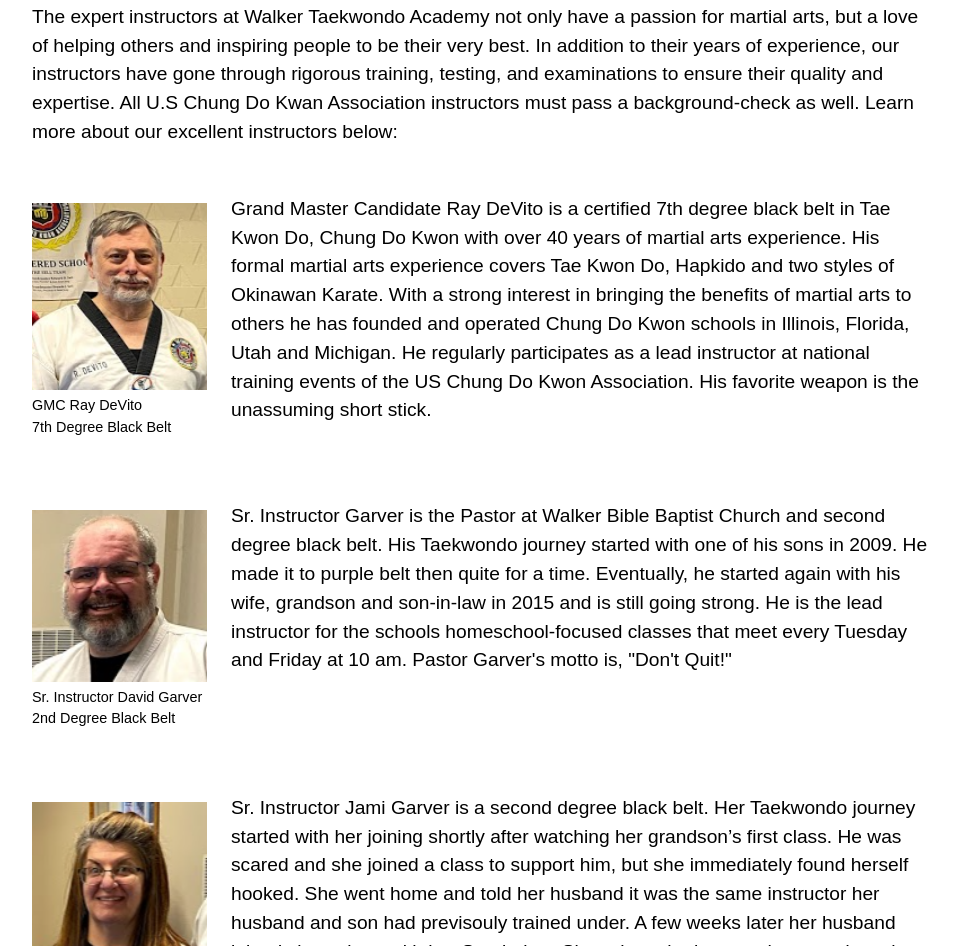
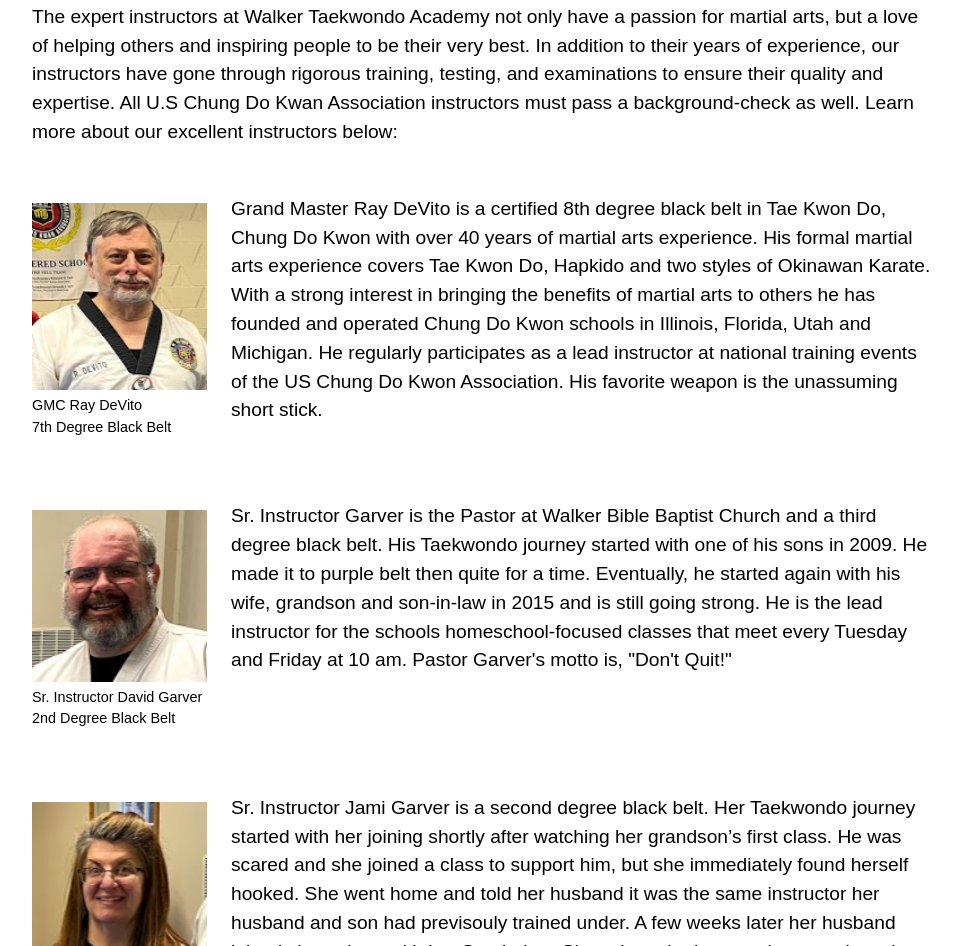
Before and after one commit to mallen13/walker-tkd, a website with bundled scripts: page front-end/about.html in a window 1280 px wide. Shown: the part 975-1921 px from the top of the page, without its empty margins (158-1116 px from the left). Built offline with nearby package versions, Linux system fonts and the light colour scheme; a web font is replaced by a local one.

Commit message:
updated text on about-me page

```diff
--- a/front-end/about.html
+++ b/front-end/about.html
@@ -98,7 +98,6 @@
          <a href='about.html' class='menuLink'>About</a>
          <a href='frequently-asked-questions.html' class='menuLink'>FAQs</a>
          <a href='store.html' class='menuLink'>Store</a>
-         <a href='tournament.html' class='menuLink'>Tournament</a>
 
          <!--expand to show more-->
          <button id='navMenuBtn' class='menuLink navMenuBtn flex flexRow'>
@@ -157,7 +156,7 @@
                <img src='assets/masterDevito.png' alt='Grand Master Candidate Ray DeVito' class='instructorImg'/>
                <div class='instructorImgText'>GMC Ray DeVito<br /> 7th Degree Black Belt</div>
             </div>
-            <p>Grand Master Candidate Ray DeVito is a certified 7th degree black belt in Tae Kwon Do,
+            <p>Grand Master Ray DeVito is a certified 8th degree black belt in Tae Kwon Do,
                Chung Do Kwon with over 40 years of martial arts experience. His formal martial arts experience covers Tae Kwon Do,
                Hapkido and two styles of Okinawan Karate. With a strong interest in bringing the benefits of martial arts to others he has founded and operated Chung Do Kwon schools in Illinois,
                Florida, Utah and Michigan.  He regularly participates as a lead instructor at national training events of the US Chung Do Kwon Association.
@@ -171,7 +170,7 @@
                <img src='assets/instructorGarver.png' alt='Pastor David Garver' class='instructorImg'/>
                <div class='instructorImgText'>Sr. Instructor David Garver 2nd Degree Black Belt</div>
             </div>
-            <p>Sr. Instructor Garver is the Pastor at Walker Bible Baptist Church and second degree black belt. His Taekwondo journey started with one of his sons in 2009. He made it to purple belt then quite for a time. Eventually,
+            <p>Sr. Instructor Garver is the Pastor at Walker Bible Baptist Church and a third degree black belt. His Taekwondo journey started with one of his sons in 2009. He made it to purple belt then quite for a time. Eventually,
                he started again with his wife, grandson and son-in-law in 2015 and is still going strong. He is the lead instructor for the schools homeschool-focused classes that meet every
                Tuesday and Friday at 10 am. Pastor Garver's motto is, "Don't Quit!"
             </p>
```
